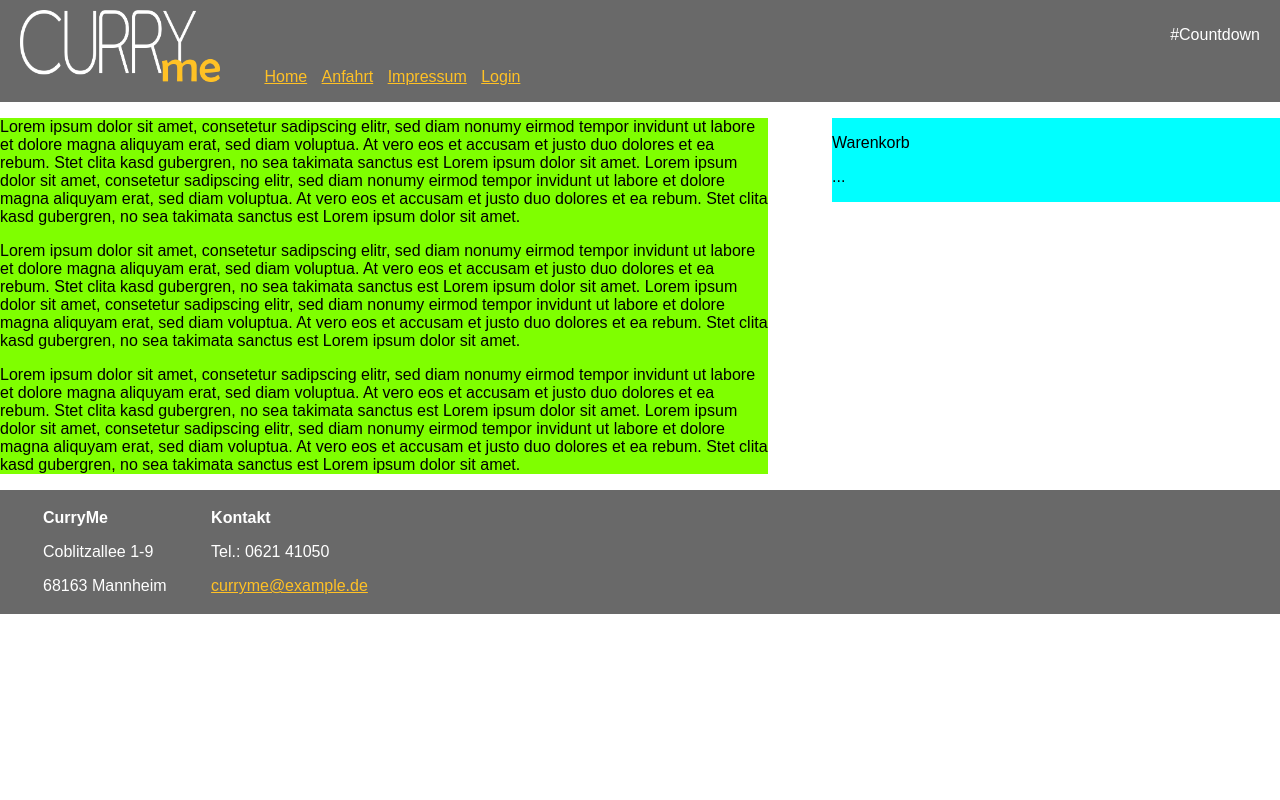
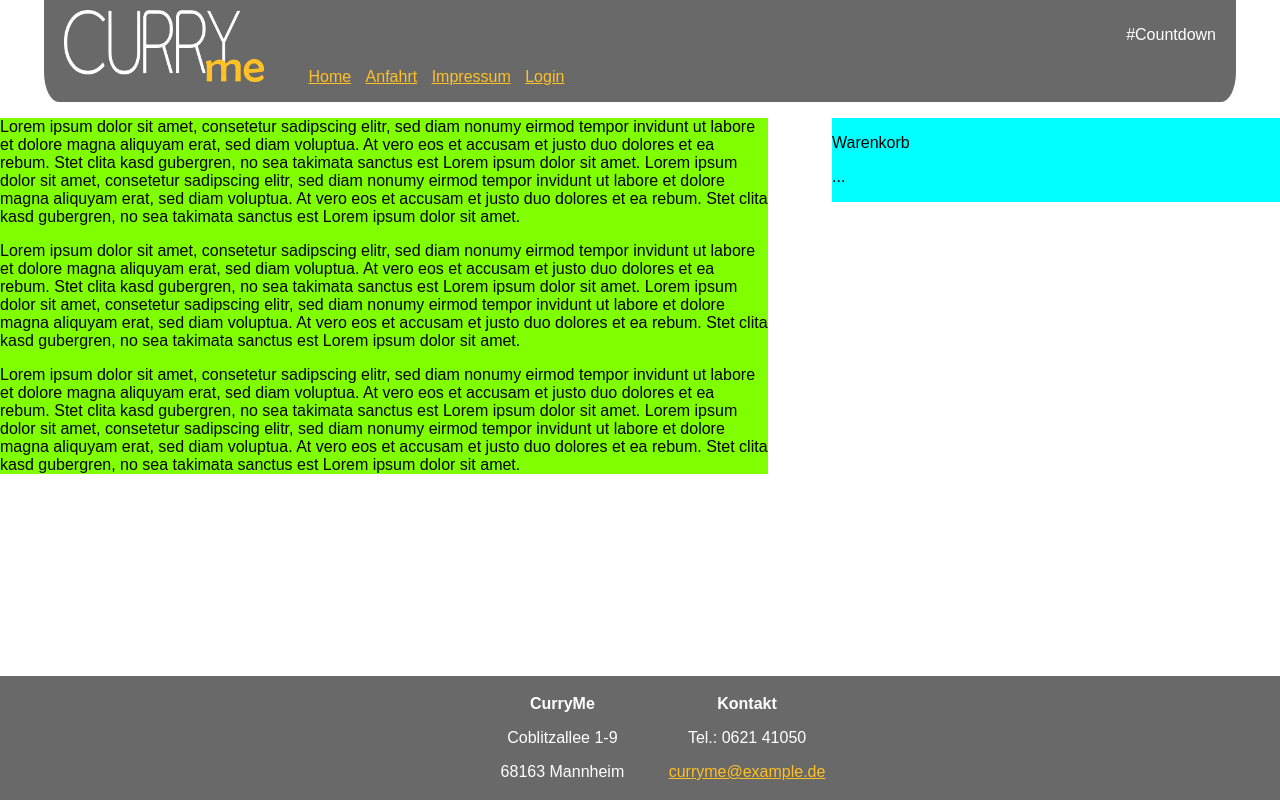
Before and after one commit to tobias-jung/curryMe, a PHP site: page /gcdhbw/ in a window 1280 px wide. Run offline with PHP 8.4, Linux system fonts and the light colour scheme.

Commit message:
round corners
sc

```diff
--- a/css/style.css
+++ b/css/style.css
@@ -10,13 +10,15 @@
     }
 
     body header {
+        margin-left: auto;
+        margin-right: auto;
+        width: 90%;
         background-color: dimgray;
-    }
-
-    body header {
         padding-top: 10px;
         padding-left: 20px;
         padding-right: 20px;
+        border-bottom-left-radius: 15px 30px;
+        border-bottom-right-radius: 15px 30px;
     }
 
     body header img {
@@ -56,8 +58,14 @@
     }
 
     body footer {
+        position: absolute;
+        bottom: 0;
+        margin-left: auto;
+        margin-right: auto;
+        text-align: center;
         background-color: dimgray;
         padding: 3px;
+        width: 100%;
     }
 
     body footer nav {
```
